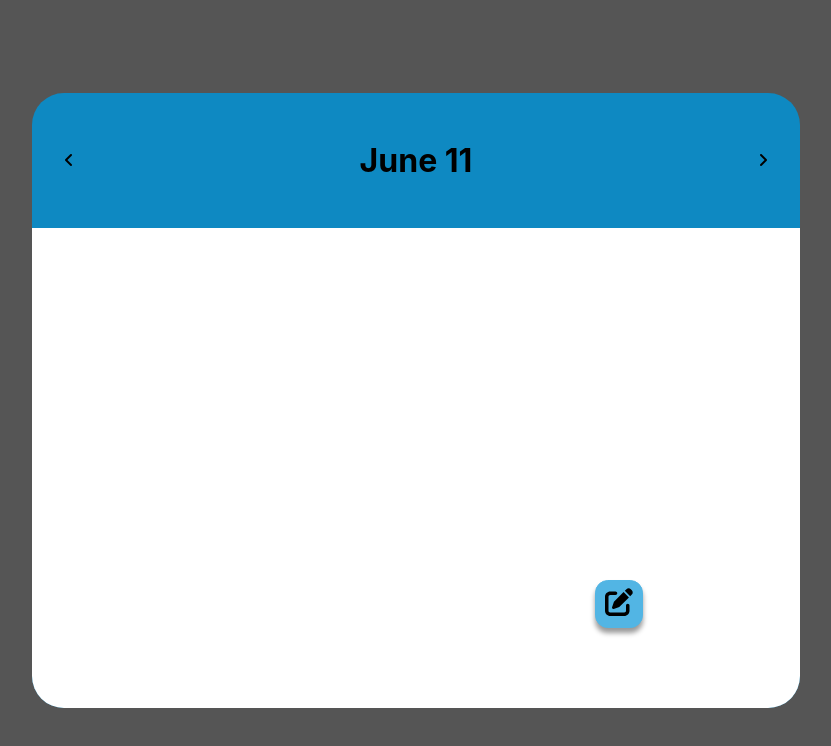
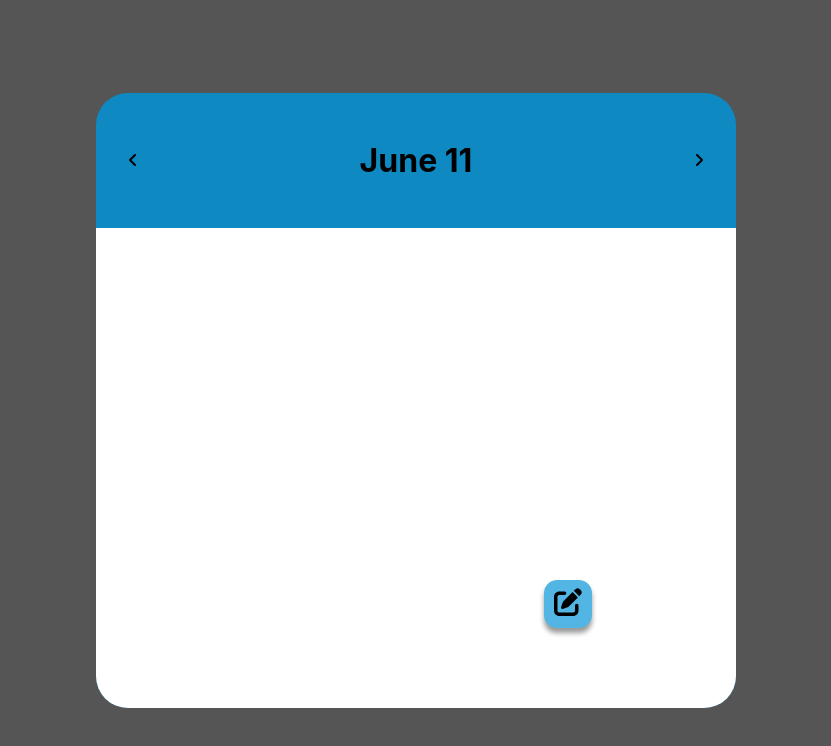
Before and after one commit to General-Evie/my-app, a React (Create React App) app: page / in a window 1280 px wide. Shown: the top 746 px of the page, without its empty margins (224-1055 px from the left). Built offline with nearby package versions, Linux system fonts and the light colour scheme.

Commit message:
css changes 2

```diff
--- a/src/App.css
+++ b/src/App.css
@@ -1052,3 +1052,13 @@ a {
         border-top-left-radius: 0;
     }
 }
+
+@media only screen and (min-width: 965px) {
+    .content, .entry-menu-content, .update-content {
+        width: 40rem;
+    }
+
+    .update-header {
+        width: 40rem;
+    }
+}
```
